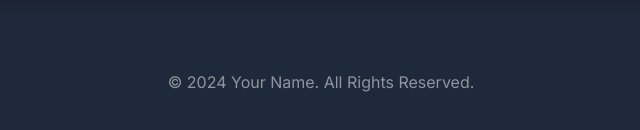
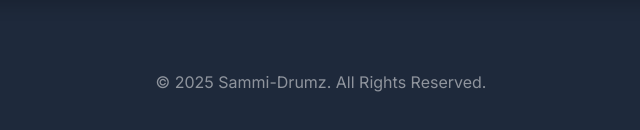
Before and after one commit to Sammi-Drums/Akia, a plain HTML site: page index.html in a window 1280 px wide. Shown: the part 4869-4999 px from the top of the page, 319-959 px from the left. Drawn offline with nearby package versions, Linux system fonts and the light colour scheme.

Commit message:
Update index.html

```diff
--- a/index.html
+++ b/index.html
@@ -445,7 +445,7 @@
     </main>
 
     <footer class="py-4 text-center text-white-50" style="background-color: var(--bg-dark);">
-        <p>&copy; 2024 Your Name. All Rights Reserved.</p>
+        <p>&copy; 2025 Sammi-Drumz. All Rights Reserved.</p>
     </footer>
 
     <!-- Back to top button -->
```
